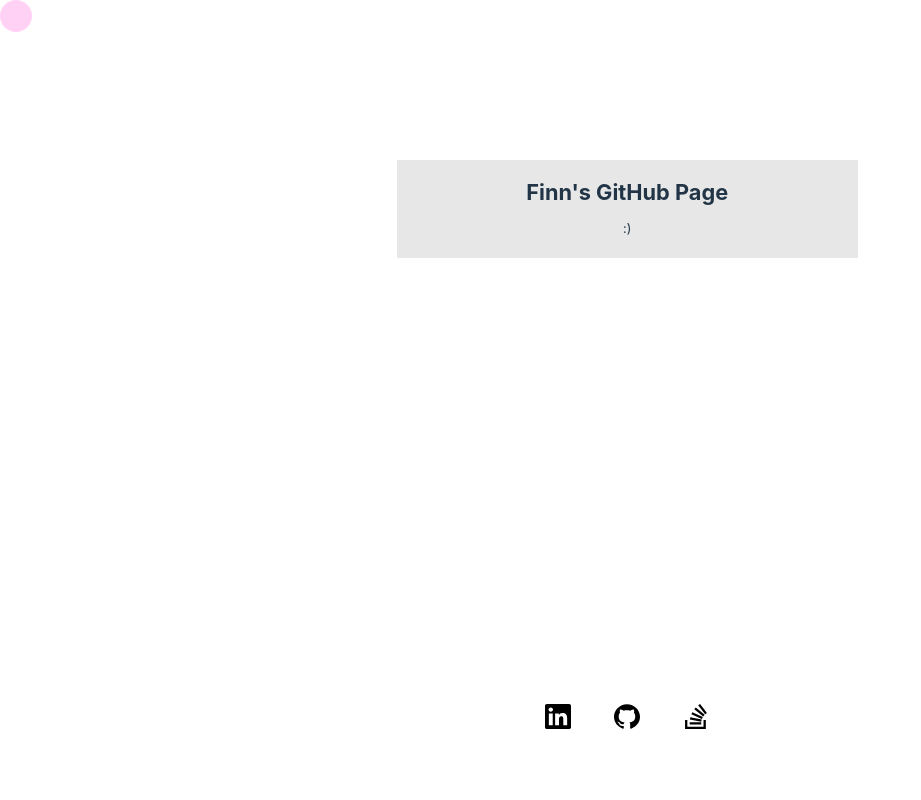
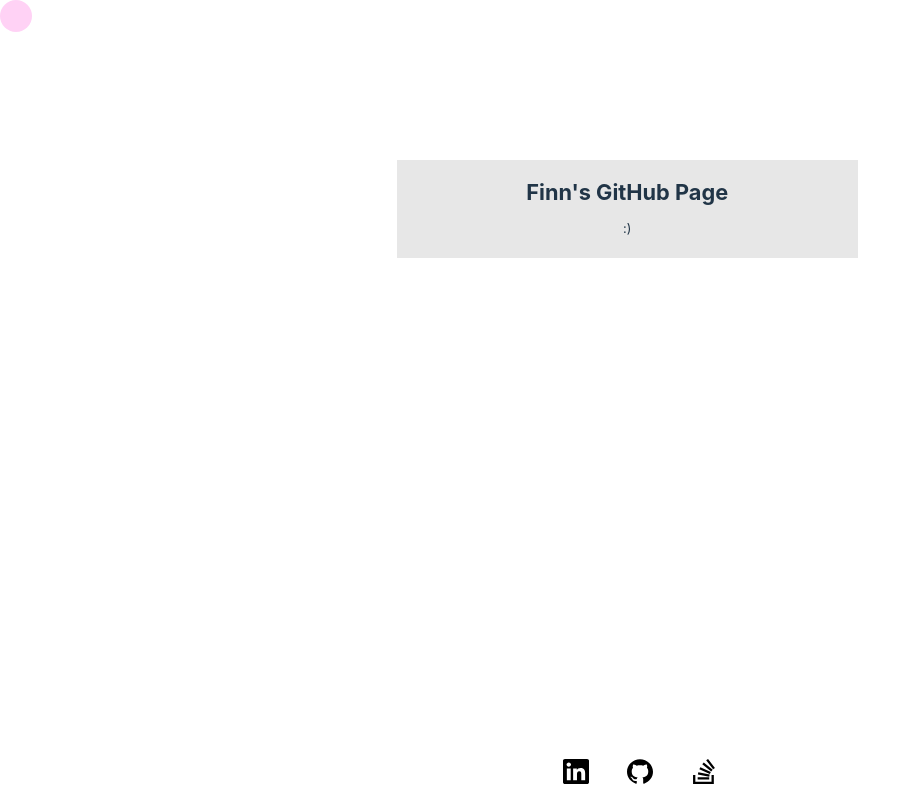
Before and after one commit to finnbechinka/finnbechinka.github.io, a React (Vite) app: page / in a window 1280 px wide. Shown: the whole page, without its empty margins (0-921 px from the left). Built offline with nearby package versions, Linux system fonts and the light colour scheme.

Commit message:
feat: put social at bottom of the page using absolute positioning

```diff
--- a/src/App.css
+++ b/src/App.css
@@ -4,6 +4,7 @@
 }
 
 .App{
+  position: relative;
   width: 100vw;
   height: 100vh;
   margin: 0 auto;
@@ -53,14 +54,19 @@
 }
 
 .socials{
-  margin-top: 53vh;
+  position: absolute;
+  bottom: 0;
+  left: 0;
+  right: 0;
+  margin-bottom: .5vh;
   padding-bottom: 0;
   animation: scroll-in 3s;
 }
 
 .logo {
   height: 2rem;
-  padding: 1.7rem;
+  padding: .5rem 1rem;
+  margin: 0 .5rem;
   transition: filter 300ms;
   transition: .5s;
 }
```
